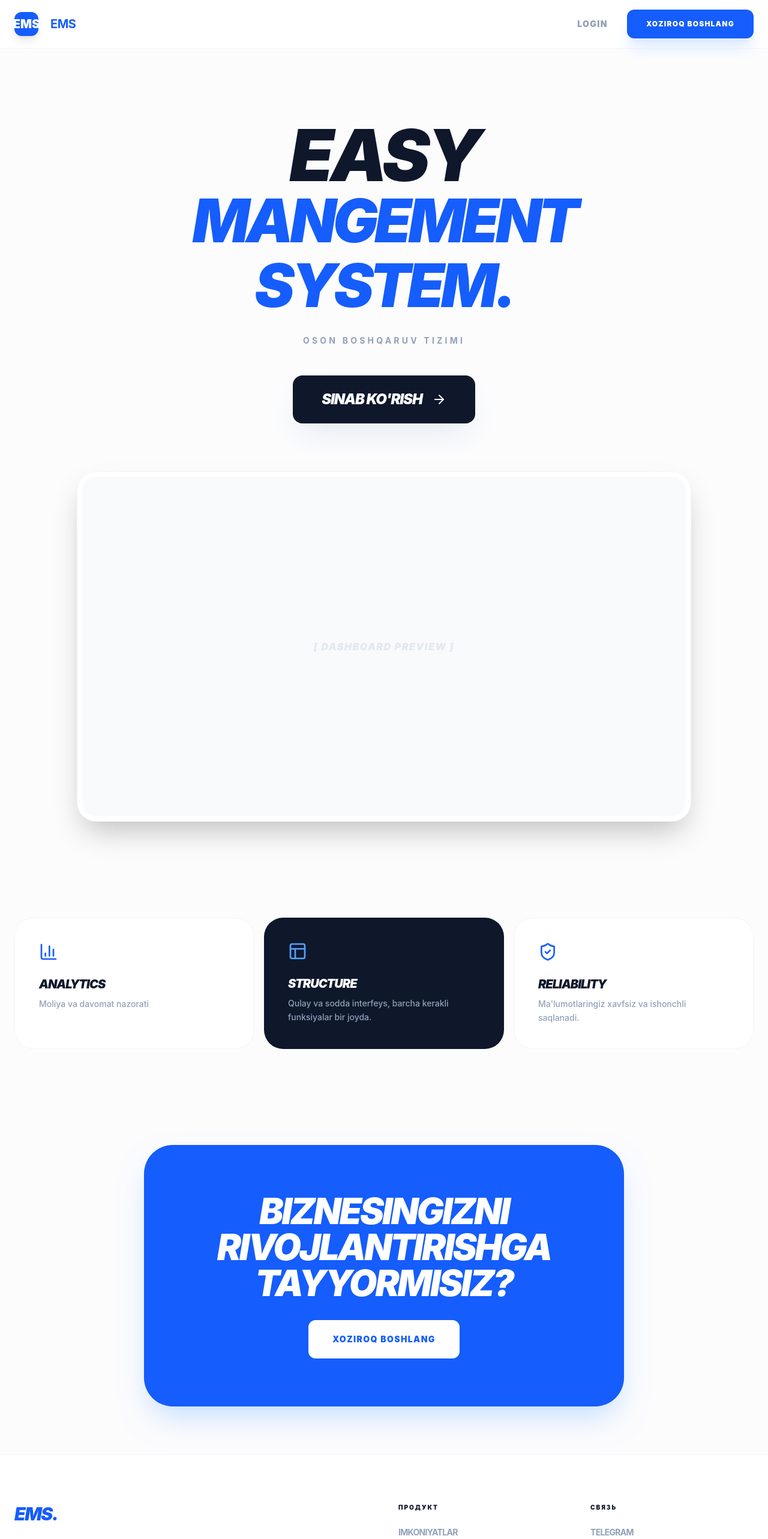
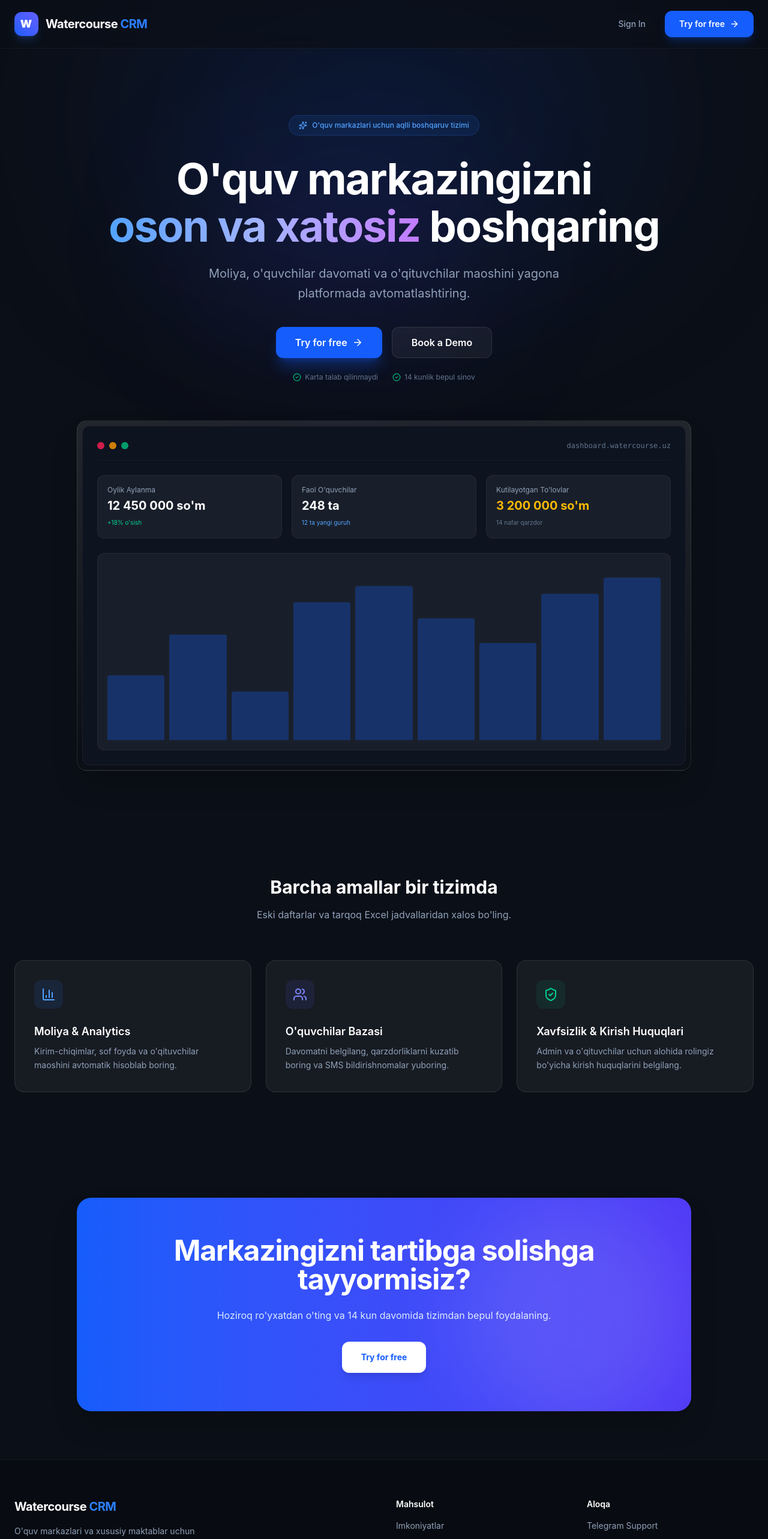
Before and after one commit to Behatotsamiy/watercourse-front, a React (Vite) app: page / in a window 1280 px wide. Shown: the top 2566 px of the page at 60% size. Built offline with nearby package versions, Linux system fonts and the light colour scheme.

Commit message:
token fixing

```diff
--- a/src/Pages/HomePage/HomePage.tsx
+++ b/src/Pages/HomePage/HomePage.tsx
@@ -6,197 +6,289 @@
   BarChart3,
   Menu,
   X,
-  Layout,
+  Users,
   ShieldCheck,
+  CheckCircle2,
+  Sparkles,
 } from "lucide-react";
 
 const HomePage = () => {
   const [isMenuOpen, setIsMenuOpen] = useState(false);
   const navigate = useNavigate();
 
-  const handleStart = () => navigate("/auth"); // Твой путь к авторизации
+  const handleStart = () => navigate("/auth");
 
   return (
-    <div className="bg-[#fcfcfd] text-slate-900 font-sans selection:bg-blue-600 selection:text-white overflow-x-hidden">
+    <div className="bg-[#0b0f17] text-slate-100 font-sans selection:bg-blue-500 selection:text-white min-h-screen overflow-x-hidden">
+      {/* Background Glow Effects */}
+      <div className="fixed top-0 left-1/2 -translate-x-1/2 w-[800px] h-[400px] bg-blue-600/15 blur-[140px] pointer-events-none rounded-full" />
+      <div className="fixed top-1/3 left-1/4 w-[500px] h-[300px] bg-indigo-600/10 blur-[120px] pointer-events-none rounded-full" />
+
       {/* --- NAVIGATION --- */}
-      <nav className="fixed top-0 left-0 right-0 z-[100] bg-white/80 backdrop-blur-xl border-b border-slate-100">
-        <div className="max-w-[1400px] mx-auto px-6 h-20 flex items-center justify-between">
-          <div className="flex items-center gap-2">
-            <div className="w-10 h-10 bg-blue-600 rounded-xl flex items-center justify-center text-white shadow-lg">
-          <span className=" font-black text-xl">EMS</span>
+      <nav className="fixed top-0 left-0 right-0 z-[100] bg-[#0b0f17]/70 backdrop-blur-md border-b border-white/5">
+        <div className="max-w-7xl mx-auto px-6 h-20 flex items-center justify-between">
+          <div className="flex items-center gap-3">
+            <div className="w-10 h-10 bg-gradient-to-tr from-blue-600 to-indigo-500 rounded-xl flex items-center justify-center text-white shadow-lg shadow-blue-500/20 font-black text-lg tracking-wider">
+              W
             </div>
-            <span className="ml-3 text-blue-600 font-bold text-xl tracking-tight overflow-hidden whitespace-nowrap">
-              EMS
+            <span className="text-white font-bold text-xl tracking-tight">
+              Watercourse <span className="text-blue-500">CRM</span>
             </span>
           </div>
 
           <div className="hidden md:flex items-center gap-8">
             <button
               onClick={handleStart}
-              className="text-sm font-black text-slate-400 hover:text-slate-900 transition-colors uppercase tracking-widest"
+              className="text-sm font-medium text-slate-400 hover:text-white transition-colors"
             >
-              Login
+              Sign In
             </button>
             <button
               onClick={handleStart}
-              className="h-12 px-8 bg-blue-600 text-white rounded-xl font-black text-xs uppercase tracking-widest hover:bg-blue-700 transition-all shadow-xl shadow-blue-100"
+              className="h-11 px-6 bg-blue-600 hover:bg-blue-500 text-white rounded-xl font-semibold text-sm transition-all shadow-lg shadow-blue-600/25 active:scale-95 flex items-center gap-2"
             >
-              Xoziroq boshlang
+              Try for free
+              <ArrowRight size={16} />
             </button>
           </div>
 
           <button
-            className="md:hidden p-2"
+            className="md:hidden p-2 text-slate-400 hover:text-white"
             onClick={() => setIsMenuOpen(!isMenuOpen)}
           >
-            {isMenuOpen ? <X /> : <Menu />}
+            {isMenuOpen ? <X size={24} /> : <Menu size={24} />}
           </button>
         </div>
       </nav>
 
+      {/* Mobile Menu */}
+      {isMenuOpen && (
+        <div className="fixed inset-x-0 top-20 z-50 bg-[#0b0f17] border-b border-white/10 p-6 flex flex-col gap-4 md:hidden">
+          <button
+            onClick={handleStart}
+            className="w-full py-3 text-center text-slate-300 font-medium"
+          >
+            Sign In
+          </button>
+          <button
+            onClick={handleStart}
+            className="w-full py-3 bg-blue-600 text-white rounded-xl font-semibold"
+          >
+            Try for free
+          </button>
+        </div>
+      )}
+
       {/* --- HERO SECTION --- */}
-      <section className="relative pt-40 md:pt-52 pb-20 px-6">
-        <div className="max-w-[1400px] mx-auto text-center">
+      <section className="relative pt-36 md:pt-48 pb-20 px-6">
+        <div className="max-w-5xl mx-auto text-center">
           <motion.div
             initial={{ opacity: 0, y: 20 }}
             animate={{ opacity: 1, y: 0 }}
-            transition={{ duration: 0.6 }}
+            transition={{ duration: 0.5 }}
           >
-            <h1 className="text-6xl md:text-[120px] font-black tracking-tighter leading-[0.85] mb-8 uppercase italic">
-              Easy <br />{" "}
-              <span className="text-blue-600 text-5xl md:text-[100px]">
-                mangement
-              </span>
-              <br />
-               <span className="text-blue-600 text-5xl md:text-[100px]">
-                system.
-              </span>
+            {/* Badge */}
+            <div className="inline-flex items-center gap-2 px-4 py-2 rounded-full bg-blue-500/10 border border-blue-500/20 text-blue-400 text-xs font-medium mb-8">
+              <Sparkles size={14} />
+              <span>O'quv markazlari uchun aqlli boshqaruv tizimi</span>
+            </div>
+
+            {/* Headline */}
+            <h1 className="text-4xl md:text-7xl font-bold tracking-tight text-white leading-[1.1] mb-6">
+              O'quv markazingizni <br />
+              <span className="bg-gradient-to-r from-blue-400 via-indigo-300 to-purple-400 bg-clip-text text-transparent">
+                oson va xatosiz
+              </span> boshqaring
             </h1>
 
-            <p className="text-slate-400 font-bold uppercase tracking-[0.3em] text-[40px] md:text-sm mb-12">
-              Oson boshqaruv tizimi
+            {/* Subtitle */}
+            <p className="text-slate-400 text-base md:text-xl max-w-2xl mx-auto mb-10 leading-relaxed font-normal">
+              Moliya, o'quvchilar davomati va o'qituvchilar maoshini yagona platformada avtomatlashtiring.
             </p>
 
-            <button
-              onClick={handleStart}
-              className="group h-20 px-12 bg-slate-900 text-white rounded-2xl font-black text-xl md:text-2xl uppercase italic tracking-tighter hover:bg-blue-600 transition-all flex items-center gap-4 mx-auto shadow-2xl shadow-slate-200 active:scale-95"
-            >
-              Sinab ko'rish{" "}
-              <ArrowRight className="group-hover:translate-x-2 transition-transform" />
-            </button>
+            {/* Action Buttons */}
+            <div className="flex flex-col sm:flex-row items-center justify-center gap-4">
+              <button
+                onClick={handleStart}
+                className="w-full sm:w-auto h-13 px-8 bg-blue-600 hover:bg-blue-500 text-white rounded-xl font-semibold text-base transition-all shadow-xl shadow-blue-600/30 flex items-center justify-center gap-2 active:scale-95"
+              >
+                Try for free
+                <ArrowRight size={18} />
+              </button>
+              <button
+                onClick={handleStart}
+                className="w-full sm:w-auto h-13 px-8 bg-white/5 hover:bg-white/10 text-white border border-white/10 rounded-xl font-semibold text-base transition-all"
+              >
+                Book a Demo
+              </button>
+            </div>
+
+            <div className="mt-6 flex items-center justify-center gap-6 text-xs text-slate-500">
+              <span className="flex items-center gap-1.5"><CheckCircle2 size={14} className="text-emerald-500" /> Karta talab qilinmaydi</span>
+              <span className="flex items-center gap-1.5"><CheckCircle2 size={14} className="text-emerald-500" /> 14 kunlik bepul sinov</span>
+            </div>
           </motion.div>
 
-          {/* Screenshot Mockup */}
+          {/* Interactive Mockup Preview */}
           <motion.div
             initial={{ opacity: 0, y: 40 }}
             animate={{ opacity: 1, y: 0 }}
-            className="mt-20 max-w-5xl mx-auto bg-white p-2 rounded-[32px] border border-slate-100 shadow-2xl"
+            transition={{ duration: 0.7, delay: 0.2 }}
+            className="mt-16 relative mx-auto max-w-5xl rounded-2xl p-2 bg-gradient-to-b from-white/10 to-transparent border border-white/10 shadow-2xl backdrop-blur-xl"
           >
-            <div className="bg-slate-50 rounded-[24px] aspect-video border border-slate-50 flex items-center justify-center text-slate-200 font-black italic uppercase tracking-widest">
-              [ Dashboard Preview ]
+            <div className="bg-[#0d131f] rounded-xl overflow-hidden border border-white/5 aspect-[16/9] flex flex-col p-4 md:p-6 text-left">
+              {/* Mockup Header */}
+              <div className="flex items-center justify-between pb-4 border-b border-white/5 mb-6">
+                <div className="flex items-center gap-2">
+                  <div className="w-3 h-3 rounded-full bg-rose-500/80" />
+                  <div className="w-3 h-3 rounded-full bg-amber-500/80" />
+                  <div className="w-3 h-3 rounded-full bg-emerald-500/80" />
+                </div>
+                <div className="text-xs text-slate-500 font-mono">dashboard.watercourse.uz</div>
+              </div>
+
+              {/* Fake UI Elements for Wow Effect */}
+              <div className="grid grid-cols-1 md:grid-cols-3 gap-4 mb-6">
+                <div className="p-4 bg-white/5 rounded-xl border border-white/5">
+                  <p className="text-xs text-slate-400 mb-1">Oylik Aylanma</p>
+                  <p className="text-xl font-bold text-white">12 450 000 so'm</p>
+                  <span className="text-[10px] text-emerald-400">+18% o'sish</span>
+                </div>
+                <div className="p-4 bg-white/5 rounded-xl border border-white/5">
+                  <p className="text-xs text-slate-400 mb-1">Faol O'quvchilar</p>
+                  <p className="text-xl font-bold text-white">248 ta</p>
+                  <span className="text-[10px] text-blue-400">12 ta yangi guruh</span>
+                </div>
+                <div className="p-4 bg-white/5 rounded-xl border border-white/5">
+                  <p className="text-xs text-slate-400 mb-1">Kutilayotgan To'lovlar</p>
+                  <p className="text-xl font-bold text-amber-400">3 200 000 so'm</p>
+                  <span className="text-[10px] text-slate-500">14 nafar qarzdor</span>
+                </div>
+              </div>
+
+              {/* Chart Placeholder */}
+              <div className="flex-1 bg-white/5 rounded-xl p-4 border border-white/5 flex items-end justify-between gap-2 pt-10">
+                {[40, 65, 30, 85, 95, 75, 60, 90, 100].map((height, i) => (
+                  <div key={i} className="w-full bg-blue-600/30 hover:bg-blue-500 transition-all rounded-t-sm relative group" style={{ height: `${height}%` }}>
+                    <div className="absolute -top-6 left-1/2 -translate-x-1/2 opacity-0 group-hover:opacity-100 text-[10px] bg-slate-800 text-white px-1.5 py-0.5 rounded transition-opacity">
+                      {height * 10}k
+                    </div>
+                  </div>
+                ))}
+              </div>
             </div>
           </motion.div>
         </div>
       </section>
 
-      {/* --- CORE FEATURES (BENTO) --- */}
-      <section className="py-20 px-6 max-w-[1400px] mx-auto">
-        <div className="grid grid-cols-1 md:grid-cols-3 gap-4">
-          <div className="p-10 bg-white border border-slate-100 rounded-[32px] hover:border-blue-200 transition-colors">
-            <BarChart3 size={32} className="text-blue-600 mb-6" />
-            <h3 className="text-xl font-black uppercase italic mb-2 tracking-tighter">
-              Analytics
+      {/* --- FEATURES GRID --- */}
+      <section className="py-24 px-6 max-w-7xl mx-auto">
+        <div className="text-center max-w-2xl mx-auto mb-16">
+          <h2 className="text-3xl font-bold text-white mb-4">
+            Barcha amallar bir tizimda
+          </h2>
+          <p className="text-slate-400 text-sm md:text-base">
+            Eski daftarlar va tarqoq Excel jadvallaridan xalos bo'ling.
+          </p>
+        </div>
+
+        <div className="grid grid-cols-1 md:grid-cols-3 gap-6">
+          <div className="p-8 bg-white/5 border border-white/10 rounded-2xl hover:border-blue-500/40 transition-all group">
+            <div className="w-12 h-12 bg-blue-500/10 text-blue-400 rounded-xl flex items-center justify-center mb-6 group-hover:scale-110 transition-transform">
+              <BarChart3 size={24} />
+            </div>
+            <h3 className="text-lg font-semibold text-white mb-2">
+              Moliya & Analytics
             </h3>
-            <p className="text-slate-400 font-medium text-sm leading-relaxed">
-              Moliya va davomat nazorati
+            <p className="text-slate-400 text-sm leading-relaxed">
+              Kirim-chiqimlar, sof foyda va o'qituvchilar maoshini avtomatik hisoblab boring.
             </p>
           </div>
 
-          <div className="p-10 bg-slate-900 rounded-[32px] text-white">
-            <Layout size={32} className="text-blue-400 mb-6" />
-            <h3 className="text-xl font-black uppercase italic mb-2 tracking-tighter">
-              Structure
+          <div className="p-8 bg-white/5 border border-white/10 rounded-2xl hover:border-blue-500/40 transition-all group">
+            <div className="w-12 h-12 bg-indigo-500/10 text-indigo-400 rounded-xl flex items-center justify-center mb-6 group-hover:scale-110 transition-transform">
+              <Users size={24} />
+            </div>
+            <h3 className="text-lg font-semibold text-white mb-2">
+              O'quvchilar Bazasi
             </h3>
-            <p className="text-slate-400 font-medium text-sm leading-relaxed">
-              Qulay va sodda interfeys, barcha kerakli funksiyalar bir joyda.
+            <p className="text-slate-400 text-sm leading-relaxed">
+              Davomatni belgilang, qarzdorliklarni kuzatib boring va SMS bildirishnomalar yuboring.
             </p>
           </div>
 
-          <div className="p-10 bg-white border border-slate-100 rounded-[32px] hover:border-blue-200 transition-colors">
-            <ShieldCheck size={32} className="text-blue-600 mb-6" />
-            <h3 className="text-xl font-black uppercase italic mb-2 tracking-tighter">
-              Reliability
+          <div className="p-8 bg-white/5 border border-white/10 rounded-2xl hover:border-blue-500/40 transition-all group">
+            <div className="w-12 h-12 bg-emerald-500/10 text-emerald-400 rounded-xl flex items-center justify-center mb-6 group-hover:scale-110 transition-transform">
+              <ShieldCheck size={24} />
+            </div>
+            <h3 className="text-lg font-semibold text-white mb-2">
+              Xavfsizlik & Kirish Huquqlari
             </h3>
-            <p className="text-slate-400 font-medium text-sm leading-relaxed">
-              Ma'lumotlaringiz xavfsiz va ishonchli saqlanadi.
+            <p className="text-slate-400 text-sm leading-relaxed">
+              Admin va o'qituvchilar uchun alohida rolingiz bo'yicha kirish huquqlarini belgilang.
             </p>
           </div>
         </div>
       </section>
 
-      {/* --- SIMPLE CTA --- */}
-      <section className="py-20 px-6 text-center">
-        <div className="max-w-[800px] mx-auto bg-blue-600 rounded-[48px] p-12 md:p-20 text-white shadow-2xl shadow-blue-200">
-          <h2 className="text-4xl md:text-6xl font-black uppercase italic tracking-tighter mb-8 leading-none">
-            Biznesingizni rivojlantirishga tayyormisiz?
+      {/* --- BANNER CTA --- */}
+      <section className="py-20 px-6">
+        <div className="max-w-5xl mx-auto rounded-3xl bg-gradient-to-r from-blue-600 to-indigo-600 p-10 md:p-16 text-center text-white shadow-2xl relative overflow-hidden">
+          <div className="absolute top-0 right-0 w-96 h-96 bg-white/10 rounded-full blur-3xl pointer-events-none" />
+
+          <h2 className="text-3xl md:text-5xl font-bold mb-6 tracking-tight">
+            Markazingizni tartibga solishga tayyormisiz?
           </h2>
+          <p className="text-blue-100 max-w-xl mx-auto mb-8 text-sm md:text-base">
+            Hoziroq ro'yxatdan o'ting va 14 kun davomida tizimdan bepul foydalaning.
+          </p>
+
           <button
             onClick={handleStart}
-            className="h-16 px-10 bg-white text-blue-600 rounded-xl font-black uppercase tracking-widest text-sm hover:scale-105 transition-all"
+            className="h-13 px-8 bg-white text-blue-600 hover:bg-slate-100 rounded-xl font-bold text-sm transition-all shadow-lg active:scale-95"
           >
-          Xoziroq boshlang
+            Try for free
           </button>
         </div>
       </section>
 
       {/* --- FOOTER --- */}
-      <footer
-        id="footer"
-        className="py-20 px-6 border-t border-slate-100 bg-white"
-      >
-        <div className="max-w-[1400px] mx-auto grid grid-cols-1 md:grid-cols-4 gap-12">
+      <footer className="py-16 px-6 border-t border-white/5 bg-[#080b11]">
+        <div className="max-w-7xl mx-auto grid grid-cols-1 md:grid-cols-4 gap-10">
           <div className="col-span-1 md:col-span-2">
-            <h2 className="text-3xl font-black text-blue-600 mb-6 italic uppercase tracking-tighter">
-              EMS.
-            </h2>
-            <p className="text-slate-500 font-medium max-w-sm text-lg leading-relaxed">
-              EMS - bu oson boshqaruv tizimi bo'lib, u sizning biznesingizni samarali boshqarishga yordam beradi. Bizning platformamiz orqali siz moliya, davomat va boshqa muhim ma'lumotlarni bir joyda kuzatishingiz mumkin.
+            <span className="text-white font-bold text-xl tracking-tight block mb-4">
+              Watercourse <span className="text-blue-500">CRM</span>
+            </span>
+            <p className="text-slate-400 text-sm max-w-sm leading-relaxed">
+              O'quv markazlari va xususiy maktablar uchun mo'ljallangan zamonaviy boshqaruv platformasi.
             </p>
           </div>
-          <FooterList
-            title="Продукт"
-            items={["Imkoniyatlar", "Maktablar uchun", "Repetyitorlar uchun", "Yamgiliklar", "Narxlar"]}
-          />
-          <FooterList
-            title="Связь"
-            items={["Telegram", "Instagram", "Yordam", "API"]}
-          />
+
+          <div>
+            <h4 className="font-semibold text-white text-sm mb-4">Mahsulot</h4>
+            <ul className="space-y-2.5 text-sm text-slate-400">
+              <li className="hover:text-white cursor-pointer transition-colors">Imkoniyatlar</li>
+              <li className="hover:text-white cursor-pointer transition-colors">O'quv markazlariga</li>
+              <li className="hover:text-white cursor-pointer transition-colors">Narxlar (Yaqinda)</li>
+            </ul>
+          </div>
+
+          <div>
+            <h4 className="font-semibold text-white text-sm mb-4">Aloqa</h4>
+            <ul className="space-y-2.5 text-sm text-slate-400">
+              <li className="hover:text-white cursor-pointer transition-colors">Telegram Support</li>
+              <li className="hover:text-white cursor-pointer transition-colors">Instagram</li>
+            </ul>
+          </div>
         </div>
-        <div className="max-w-[1400px] mx-auto mt-20 pt-10 border-t border-slate-50 text-[10px] font-black text-slate-300 uppercase tracking-[0.3em] flex justify-between">
-          <span>© 2026 Watercourse CRM</span>
-          <span className="text-slate-400">Built for champions</span>
+
+        <div className="max-w-7xl mx-auto mt-12 pt-8 border-t border-white/5 text-xs text-slate-500 flex flex-col md:flex-row justify-between items-center gap-4">
+          <span>© 2026 Watercourse CRM. Barcha huquqlar himoyalangan.</span>
+          <span>Built for efficiency</span>
         </div>
       </footer>
     </div>
   );
 };
 
-const FooterList = ({ title, items }: any) => (
-  <div className="flex flex-col gap-6">
-    <h4 className="font-black text-slate-900 uppercase tracking-[0.2em] text-[10px]">
-      {title}
-    </h4>
-    <ul className="space-y-3">
-      {items.map((i: string) => (
-        <li
-          key={i}
-          className="text-slate-400 font-bold text-sm hover:text-blue-600 cursor-pointer transition-colors uppercase tracking-tighter"
-        >
-          {i}
-        </li>
-      ))}
-    </ul>
-  </div>
-);
-
 export default HomePage;
```
Also changed, not shown: src/Shared/API/base.ts (+40 -6 lines).
